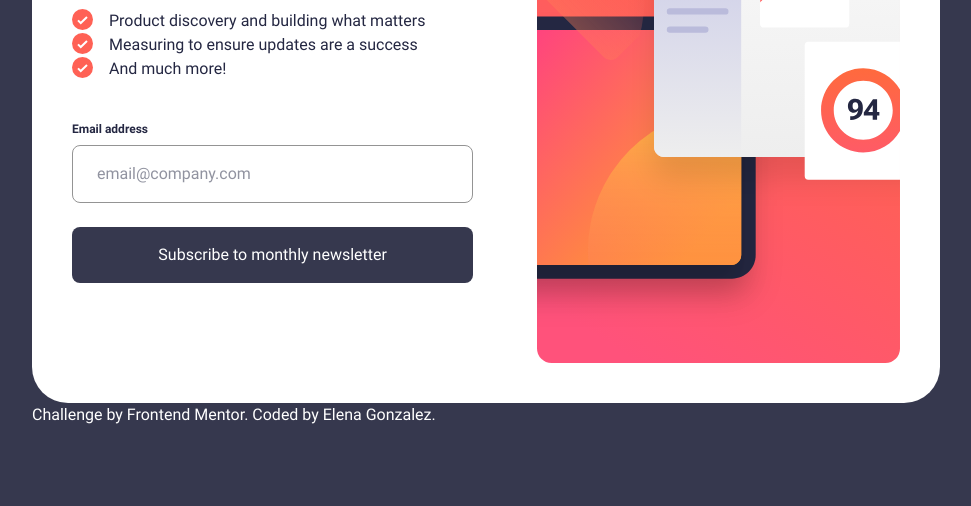
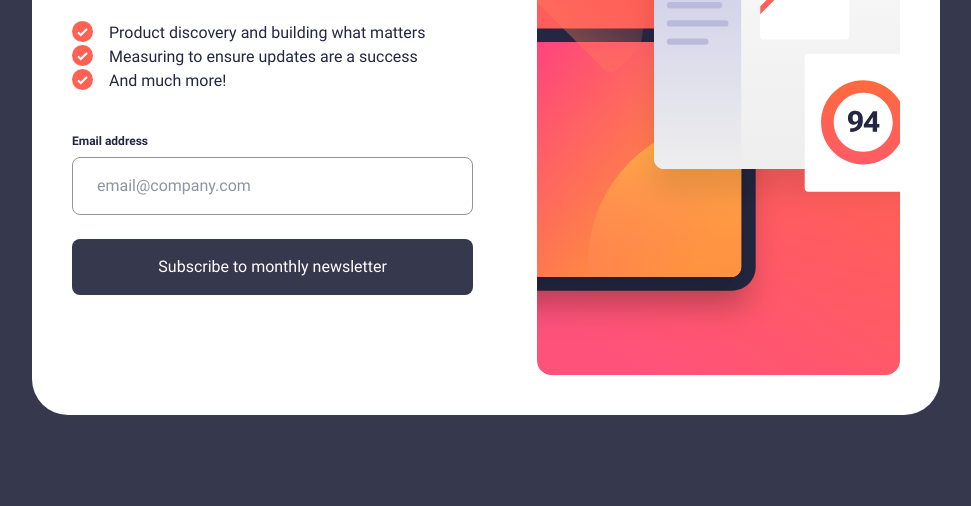
Before and after one commit to ElenaIGonzalez/Newsletter-sign-up-form, a website: page index.html in a window 1280 px wide. Shown: the part 294-800 px from the top of the page, without its empty margins (154-1125 px from the left). Drawn offline with Linux system fonts and the light colour scheme.

Commit message:
Remove footer credits from index.html
Removed footer credits section from index.html

```diff
--- a/index.html
+++ b/index.html
@@ -121,15 +121,6 @@
       </button>
     </dialog>
 
-    <!-- Pie de página con créditos -->
-    <div class="attribution text-White">
-      Challenge by
-      <a href="https://www.frontendmentor.io?ref=challenge" target="_blank"
-        >Frontend Mentor</a
-      >. Coded by
-      <a href="https://github.com/ElenaIGonzalez">Elena Gonzalez</a>.
-    </div>
-
     <!-- Script principal de la aplicación -->
     <script type="module" src="./dist/main.js"></script>
   </body>
```
